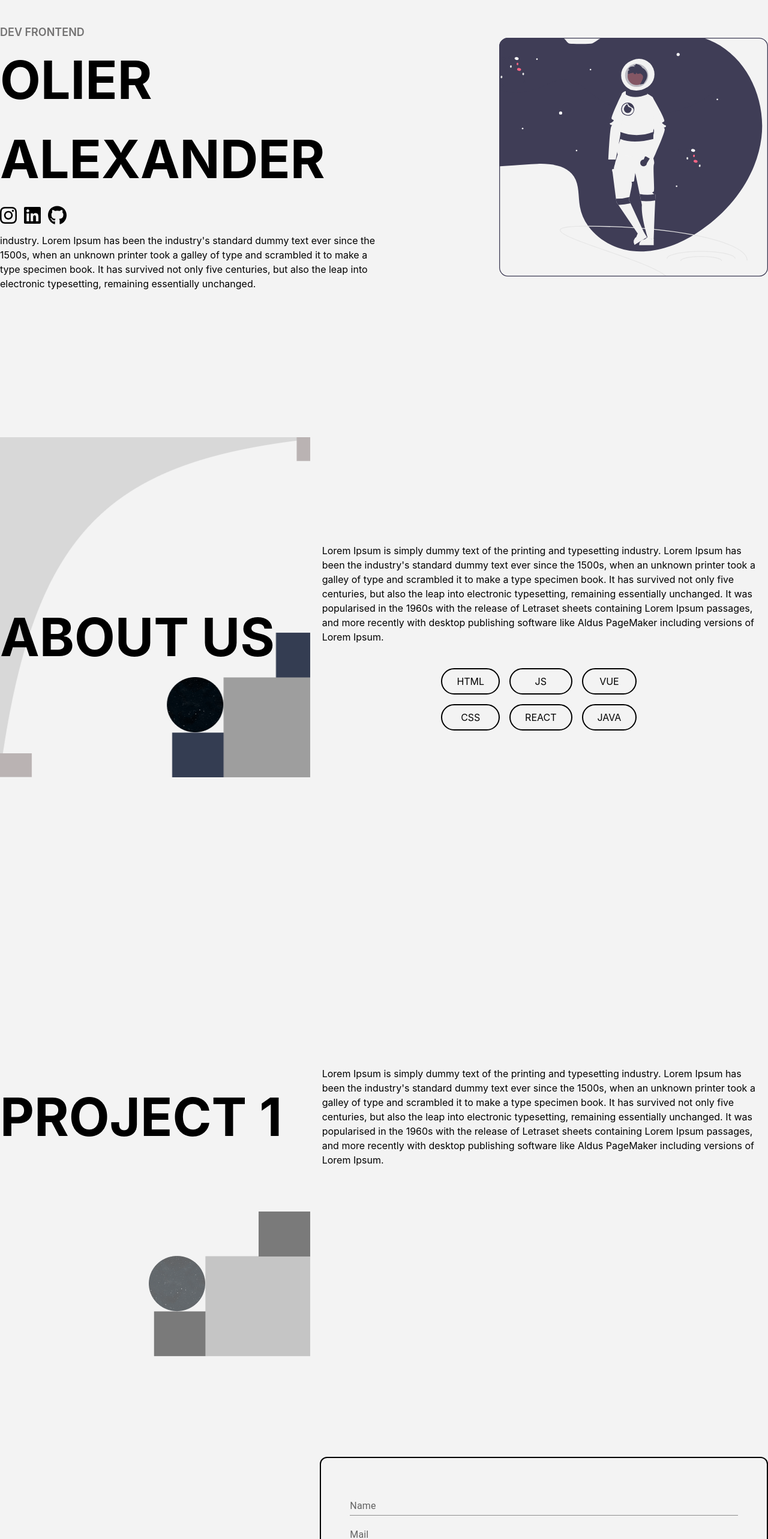
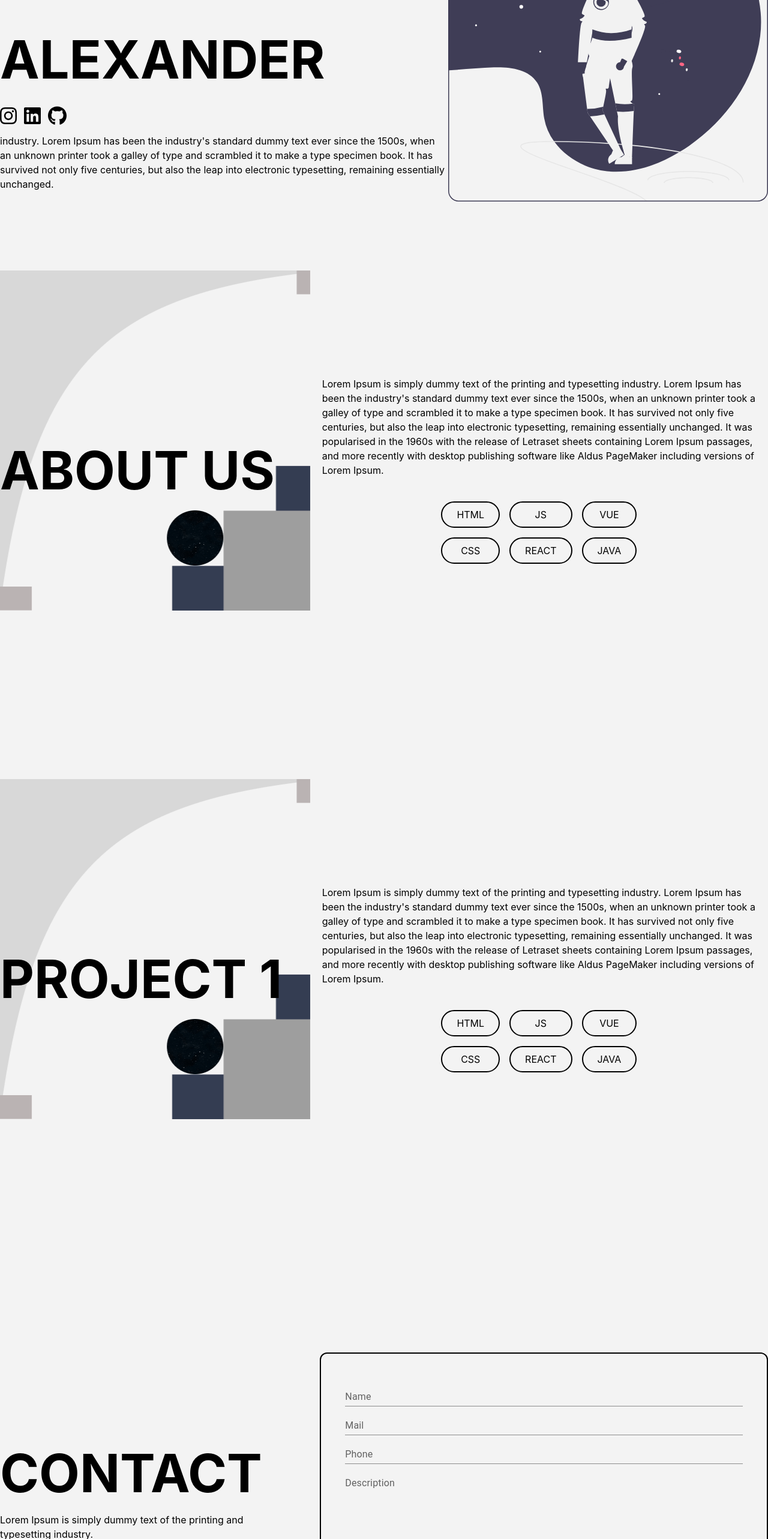
Before and after one commit to Alexander-Olier/Portafolio_personal, a React (Create React App) app: page / in a window 1280 px wide. Shown: the part 234-2800 px from the top of the page at 60% size. Built offline with nearby package versions, Linux system fonts and the light colour scheme.

Commit message:
responsive en proceso

```diff
--- a/src/App.css
+++ b/src/App.css
@@ -71,6 +71,6 @@
   color: #fff;
   font-weight: 600;
   padding: 15px;
-  width:20%;
+  width:100px;
   border-radius:10px;
 }
--- a/src/components/About.jsx
+++ b/src/components/About.jsx
@@ -2,11 +2,13 @@ import React from "react";
 
 export default function About() {
   return (
-    <div className="w-full h-screen flex justify-center items-center">
-      <div className="w-5/12 bg-[url('../public/img/about/vector.png')] bg-no-repeat h-5/6 flex items-center ">
-        <h1 className="text-7xl font-bold uppercase">About us</h1>
+    <div className="grid grid-cols-1 mt-12 lg:flex w-full h-screen  justify-center items-center">
+      <div className="w-full h-0 lg:w-5/12 bg-[url('../public/img/about/vector.png')] bg-no-repeat h-5/6 flex items-center">
+        <h1 className="text-4xl lg:text-7xl font-bold uppercase ">
+          About us
+        </h1>
       </div>
-      <div className="w-7/12 m-5">
+      <div className="w-full m-0 mt-5 lg:w-7/12 m-5 ">
         <p>
           Lorem Ipsum is simply dummy text of the printing and typesetting
           industry. Lorem Ipsum has been the industry's standard dummy text ever
--- a/src/components/Contact.jsx
+++ b/src/components/Contact.jsx
@@ -3,18 +3,18 @@ import React from "react";
 
 export default function Contact() {
   return (
-    <div className="w-full h-screen flex justify-center align-items">
-      <div className="w-5/12 flex items-center bg-[url('../public/img/contact/vector.png')] bg-no-repeat bg-left-bottom	">
+    <div className="grid grid-cols-1 mt-12 lg:flex w-full h-screen  justify-center align-items">
+      <div className="bg-none w-full lg:w-5/12 flex items-center bg-[url('../public/img/contact/vector.png')] bg-no-repeat bg-left-bottom">
         <div className="grid">
-          <h1 className="text-7xl font-bold uppercase">Contact</h1>
-          <p className="mr-10">
+          <h1 className="text-4xl lg:text-7xl font-bold uppercase">Contact</h1>
+          <p className="m-0 lg:mr-10">
             Lorem Ipsum is simply dummy text of the printing and typesetting
             industry.
           </p>
         </div>
       </div>
-      <div className="w-7/12 flex items-center justify-center">
-        <form className="grid w-full border-2 rounded-xl p-12">
+      <div className="grid grid-cols-1  lg:w-7/12 flex items-center justify-center">
+        <form className="grid border-2 p-10 lg:border-2 rounded-xl">
           <TextField id="standard-basic" label="Name" variant="standard" />
           <TextField id="standard-basic" label="Mail" variant="standard" />
           <TextField id="standard-basic" label="Phone" variant="standard" />
--- a/src/components/Footer.jsx
+++ b/src/components/Footer.jsx
@@ -3,7 +3,7 @@ import React from "react";
 export default function Footer() {
   const year = new Date();
   return (
-    <div className="w-full flex justify-center">
+    <div className="w-full flex justify-center items-center h-28">
       <h1 className="text-2xl">&copy; Alexander Olier - {year.getFullYear()}</h1>
     </div>
   );
--- a/src/components/Header.jsx
+++ b/src/components/Header.jsx
@@ -3,7 +3,7 @@ import React from "react";
 export default function Header() {
   return (
     <div>
-      <header className="inline-flex w-full mb-10">
+      <header className="hidden lg:inline-flex w-full mb-10">
         <div className="flex items-center">
           <img src="./img/logo.png" className="m-2" alt="logo buho"/>
           <h4 className="text-lg uppercase">dev olier</h4>
--- a/src/components/Home.jsx
+++ b/src/components/Home.jsx
@@ -9,12 +9,12 @@ import React from "react";
 
 export default function Home() {
   return (
-    <div className="flex h-screen justify-center items-center">
-      <div className=" w-6/12 ">
-        <h2 className="uppercase text-lg text-regal-gris font-semibold">
+    <div className="grid grid-cols-1 lg:flex h-screen justify-center items-center md:h-max">
+      <div className="w-full lg:w-7/12 ">
+        <h2 className="text-tiny uppercase lg:uppercase text-lg text-regal-gris font-semibold ">
           dev frontend
         </h2>
-        <h1 className="text-7xl font-bold uppercase">Olier Alexander</h1>
+        <h1 className="text-4xl lg:text-7xl font-bold uppercase ">Olier Alexander</h1>
         <div className="flex space-x-3 my-3">
           <button>
             <FontAwesomeIcon icon={faInstagram} size="2x" />
@@ -34,13 +34,11 @@ export default function Home() {
           remaining essentially unchanged.
         </p>
       </div>
-      <div className="my-12 w-6/12">
+      <div className="w-full lg:w-5/12">
         <img
           src="./img/home1.svg"
           alt="Men in space"
-          className="ml-auto"
-          width="70%"
-          height="70%"
+          className="w-5/6 h-3/6 mx-auto lg:ml-auto w-full h-5/6"
         />
       </div>
     </div>
--- a/src/components/Portafolio.jsx
+++ b/src/components/Portafolio.jsx
@@ -2,11 +2,13 @@ import React from "react";
 
 export default function Portafolio() {
   return (
-    <div className="w-full h-screen flex justify-center items-center">
-      <div className="w-5/12 h-screen flex items-center bg-[url('../public/img/portafolio/vector.png')] bg-no-repeat bg-right-bottom	">
-        <h1 className="text-7xl font-bold uppercase">Project 1</h1>
+    <div className="grid grid-cols-1 mt-12 lg:flex w-full h-screen  justify-center items-center">
+      <div className="w-full h-0 lg:w-5/12 bg-[url('../public/img/about/vector.png')] bg-no-repeat h-5/6 flex items-center">
+        <h1 className="text-4xl lg:text-7xl font-bold uppercase ">
+          Project 1
+        </h1>
       </div>
-      <div className="w-7/12 m-5">
+      <div className="m-0 lg:w-7/12 m-5">
         <p>
           Lorem Ipsum is simply dummy text of the printing and typesetting
           industry. Lorem Ipsum has been the industry's standard dummy text ever
@@ -18,6 +20,26 @@ export default function Portafolio() {
           more recently with desktop publishing software like Aldus PageMaker
           including versions of Lorem Ipsum.
         </p>
+        <ul className="grid grid-rows-2 grid-flow-col gap-4  mt-10 justify-center items-center">
+          <li className="border-2 border-black p-2 px-6 rounded-3xl text-center">
+            HTML
+          </li>
+          <li className="border-2 border-black p-2 px-6 rounded-3xl text-center">
+            CSS
+          </li>
+          <li className="border-2 border-black p-2 px-6 rounded-3xl text-center">
+            JS
+          </li>
+          <li className="border-2 border-black p-2 px-6 rounded-3xl text-center">
+            REACT
+          </li>
+          <li className="border-2 border-black p-2 px-6 rounded-3xl text-center">
+            VUE
+          </li>
+          <li className="border-2 border-black p-2 px-6 rounded-3xl text-center">
+            JAVA
+          </li>
+        </ul>
       </div>
     </div>
   );
--- a/src/index.js
+++ b/src/index.js
@@ -2,7 +2,6 @@ import React from 'react';
 import ReactDOM from 'react-dom/client';
 import './index.css';
 import App from './App';
-import reportWebVitals from './reportWebVitals';
 
 const root = ReactDOM.createRoot(document.getElementById('root'));
 root.render(
@@ -10,5 +9,3 @@ root.render(
     <App />
   </React.StrictMode>
 );
-
-reportWebVitals();
--- a/src/reportWebVitals.js
+++ /dev/null
@@ -1,13 +0,0 @@
-const reportWebVitals = onPerfEntry => {
-  if (onPerfEntry && onPerfEntry instanceof Function) {
-    import('web-vitals').then(({ getCLS, getFID, getFCP, getLCP, getTTFB }) => {
-      getCLS(onPerfEntry);
-      getFID(onPerfEntry);
-      getFCP(onPerfEntry);
-      getLCP(onPerfEntry);
-      getTTFB(onPerfEntry);
-    });
-  }
-};
-
-export default reportWebVitals;
--- a/tailwind.config.js
+++ b/tailwind.config.js
@@ -20,6 +20,22 @@ module.exports = {
     colors: {
       "regal-gris": "#737272",
     },
+    screens: {
+      'sm': '640px',
+      // => @media (min-width: 640px) { ... }
+
+      'md': '768px',
+      // => @media (min-width: 768px) { ... }
+
+      'lg': '1024px',
+      // => @media (min-width: 1024px) { ... }
+
+      'xl': '1280px',
+      // => @media (min-width: 1280px) { ... }
+
+      '2xl': '1536px',
+      // => @media (min-width: 1536px) { ... }
+    }
   },
   plugins: [],
 };
```
Also changed, not shown: src/setupTests.js (deleted, +0 -5 lines).
